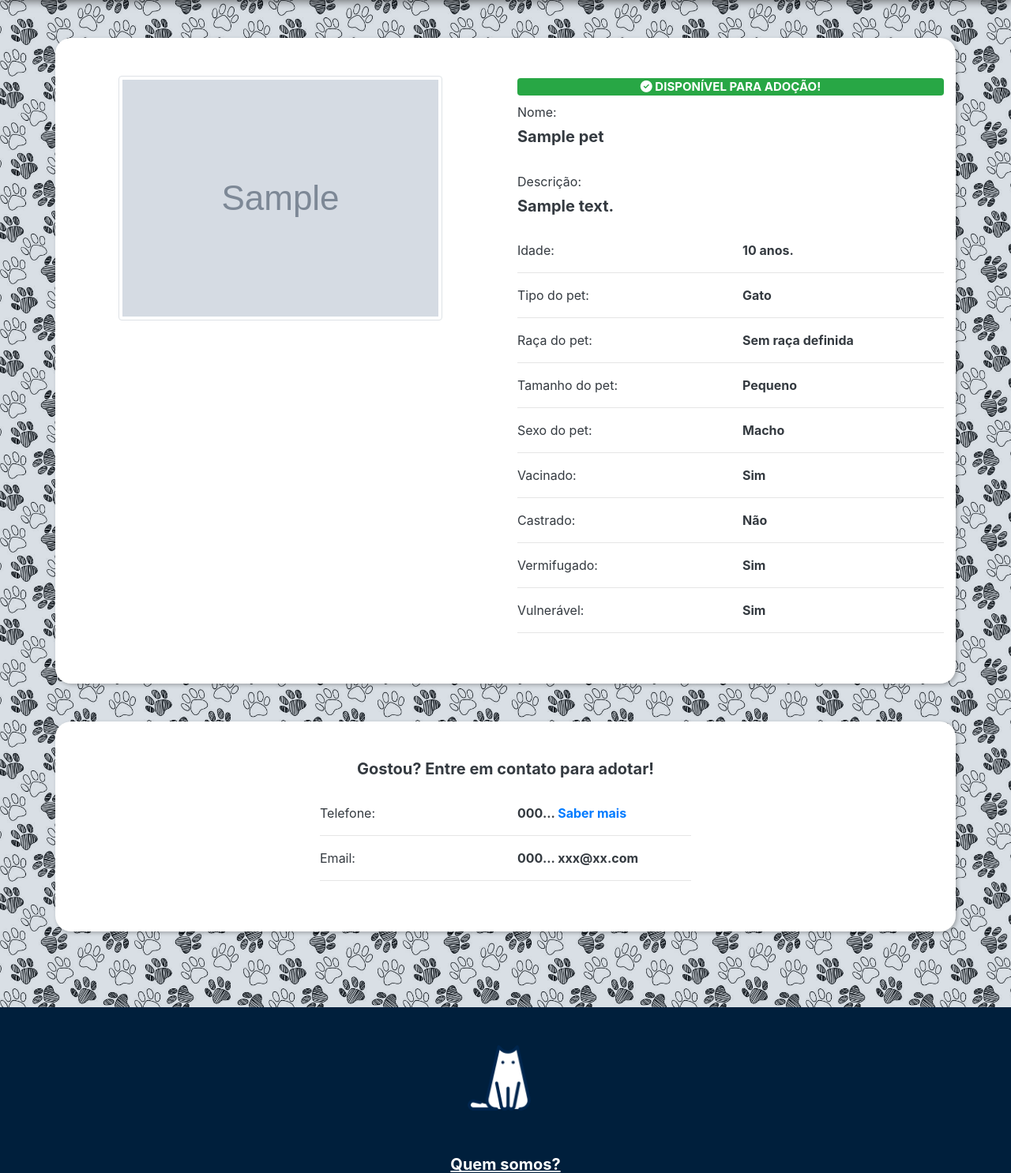
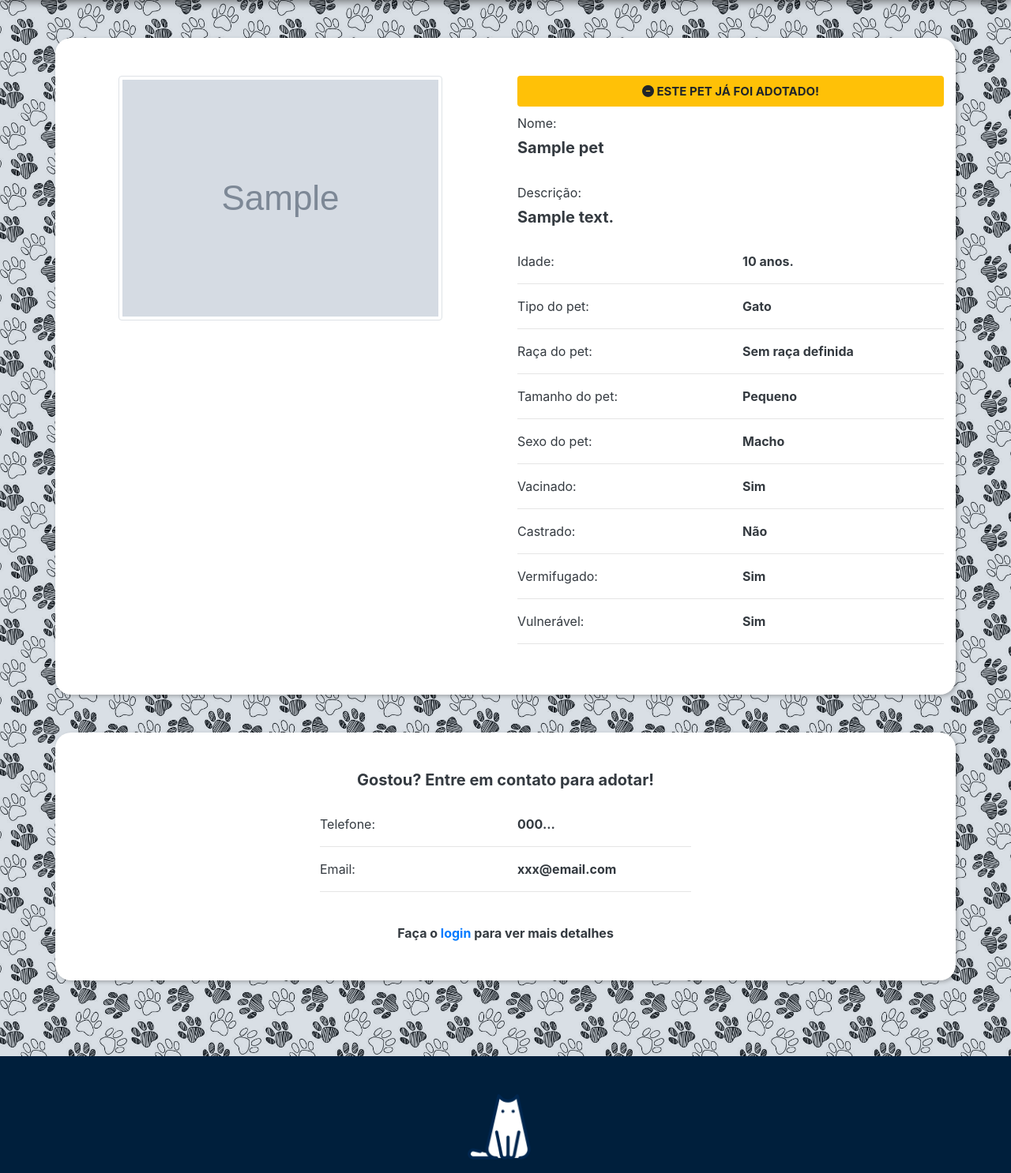
Before and after one commit to Me-Adota/website, a Django app: page /details/1 in a window 1280 px wide. Shown: the part 148-1634 px from the top of the page at 79% size. Run offline with Django 3.2, Linux system fonts and the light colour scheme; tables that the repository leaves empty hold one stand-in row (values such as "Sample post"); grey boxes marked "Sample" are stand-in pictures; some libraries are stand-ins or nearby versions.

Commit message:
:arrow_up: Added user email to page

```diff
--- a/templates/pages/petDetails.html
+++ b/templates/pages/petDetails.html
@@ -14,7 +14,11 @@
                 <img class="img-fluid img-thumbnail" src="{{ request.scheme }}://{{ request.get_host }}/media/{{pet.image}}">
             </div>
             <div class="col-12 col-md-6  py-5">
-                <h5><span class="badge badge-success w-100"><i class="fas fa-check-circle"></i> DISPONÍVEL PARA ADOÇÃO!</span></h5>
+                {% if pet.isAdopted == False %}
+                <h5><span class="badge badge-success w-100" style="padding:12px"><i class="fas fa-check-circle"></i> DISPONÍVEL PARA ADOÇÃO!</span></h5>
+                {% else %}
+                <h5><span class="badge badge-warning w-100" style="padding:12px"><i class="fas fa-minus-circle"></i> ESTE PET JÁ FOI ADOTADO!</span></h5>
+                {% endif %}
                 <h5><small>Nome: </small></h5>
                 <h5><strong>{{ pet.name }}</strong></h5><br>
                 <h5><small>Descrição: </small></h5>
@@ -176,7 +180,7 @@
                                 {{ user.mobile_phone }}
                             {% else %}
                             {{ user.mobile_phone|slice:"0:4" }}...
-                                <a target="_blank" href="{{ request.scheme }}://{{ request.get_host }}/accounts/login"> Saber mais </a>
+                                {% comment %} <a target="_blank" href="{{ request.scheme }}://{{ request.get_host }}/accounts/login"> Saber mais </a> {% endcomment %}
                             {% endif %}
                         </strong>
                     </div>
@@ -184,17 +188,17 @@
                         <hr>
                     </div>
                 </div>
-                <div class="row mx-auto" style="max-width: 500px;">
+                <div class="row mx-auto align-content-self-center" style="max-width: 500px;">
                     <div class="col-6">
                         Email:
                     </div>
                     <div class="col-6">
                         <strong>
                             {% if logged == True %}
-                                xxx@xx.com
+                                {{ user.email }}
+
                             {% else %}
-                            {{ user.mobile_phone|slice:"0:4" }}...
-                            xxx@xx.com
+                                xxx@email.com
                             {% endif %}
                         </strong>
                     </div>
@@ -202,7 +206,14 @@
                         <hr>
                     </div>
                 </div>
-
+                <br>
+                {%  if logged == False %}
+                    <div class="row mx-auto text-center" style="max-width: 500px;">
+                        <div class="col-12">
+                            <strong>Faça o <a  href="{{ request.scheme }}://{{ request.get_host }}/accounts/login">login</a> para ver mais detalhes <strong>
+                        </div>
+                    </div>
+                {% endif %}
             </div>
         </div>
     </div>
```
